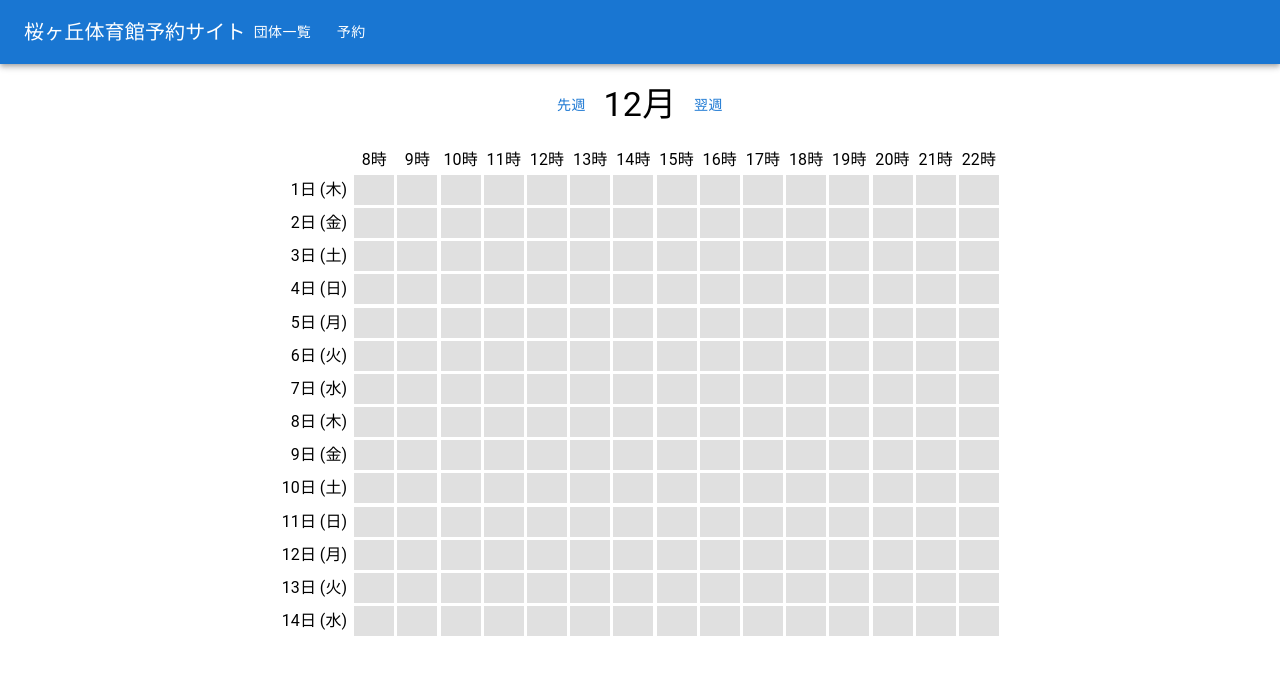
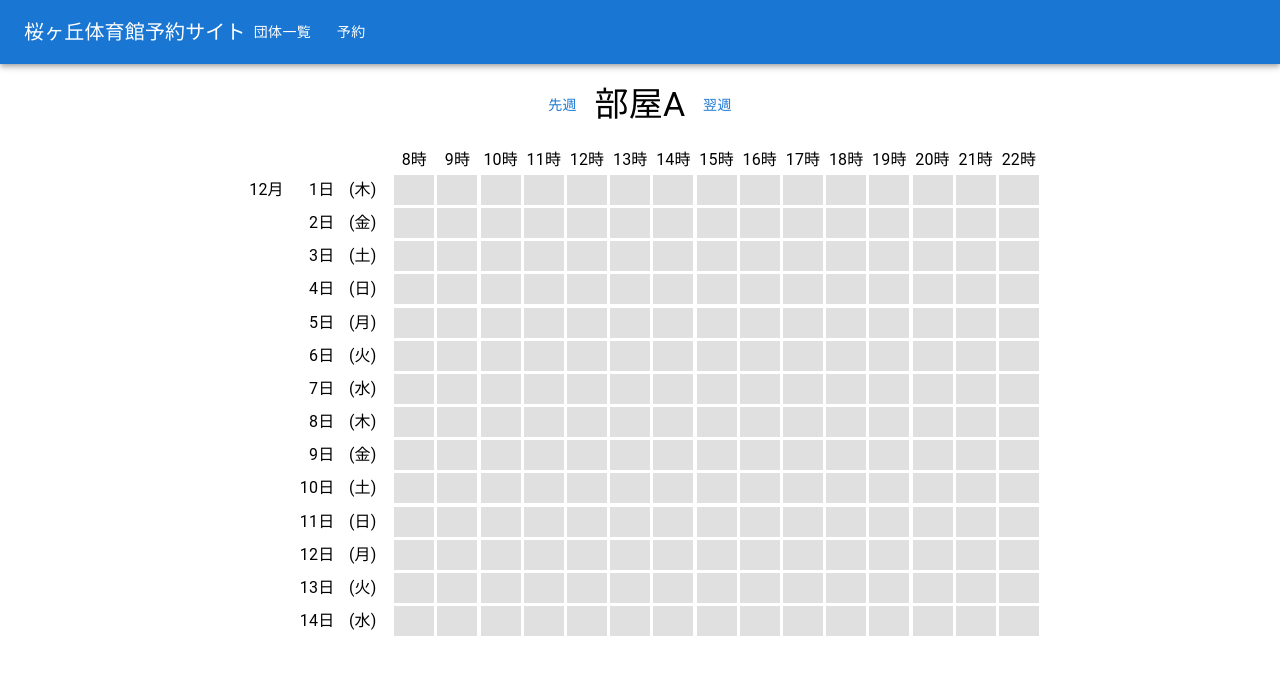
Before and after one commit to MiyoKouseki/sakuragaoka-yoyaku, a React (Create React App) app: page /yoyaku in a window 1280 px wide. Shown: the top 674 px of the page. Built offline with nearby package versions, Linux system fonts and the light colour scheme; no server answers.

Commit message:
feat: 月は連動して表示するようにした。

```diff
--- a/src/SimpleCalendar.tsx
+++ b/src/SimpleCalendar.tsx
@@ -1,11 +1,9 @@
 import React, { useState } from 'react';
 import { Box, Typography } from '@mui/material';
 
-
 const weekDays = ['日', '月', '火', '水', '木', '金', '土'];
 
-const getWeekDay = (day: number) => {
-    const date = new Date(2022, 11, day); // 12月は0から始まるため11
+const getWeekDay = (date: Date) => {
     return weekDays[date.getDay()];
 };
 
@@ -18,24 +16,23 @@ const SimpleCalendar: React.FC<SimpleCalendarProps> = ({ startDay }) => {
 
     const rows = 14;
     const days = Array.from({ length: rows }, (_, i) => {
-        const day = new Date(startDay.getFullYear(), startDay.getMonth(), startDay.getDate() + i);
-        return day.getDate(); // 日付の部分だけを返す
+        return new Date(startDay.getFullYear(), startDay.getMonth(), startDay.getDate() + i);
     });
     const hours = Array.from({ length: 15 }, (_, i) => 8 + i); // 8時から22時まで
 
-    const handleCellClick = (day: number, hour: number) => {
-        const key = `${day}-${hour}`;
+    const handleCellClick = (day: Date, hour: number) => {
+        const key = `${day.getDate()}-${hour}`;
         setSelectedCells(prev => ({ ...prev, [key]: !prev[key] }));
     };
 
-    const isCellSelected = (day: number, hour: number) => {
-        return selectedCells[`${day}-${hour}`];
+    const isCellSelected = (day: Date, hour: number) => {
+        return selectedCells[`${day.getDate()}-${hour}`];
     };
 
     return (
         <Box display="flex" flexDirection="column" maxWidth={1600}>
             <Box display="flex">
-                <Box width={70} m={0.2} /> {/* 左側の日付のためのスペース */}
+                <Box width={150} m={0.2} /> {/* 左側の日付のためのスペース */}
                 {hours.map(hour => (
                     <Box key={hour} width={40} m={0.2} display="flex" justifyContent="center" alignItems="center">
                         <Typography>{hour}時</Typography>
@@ -43,14 +40,24 @@ const SimpleCalendar: React.FC<SimpleCalendarProps> = ({ startDay }) => {
                 ))}
             </Box>
             {days.map(day => (
-                <Box key={day} display="flex">
-                    <Box width={70} m={0.2} display="flex" justifyContent="space-between" alignItems="center">
-                        <Typography style={{ textAlign: 'right', width: '50%' }}>{`${day}日`}</Typography>
-                        <Typography style={{ textAlign: 'center', width: '50%' }}>{`(${getWeekDay(day)})`}</Typography>
+                <Box key={day.getDate()} display="flex">
+                    <Box
+                        key={day.getDate()}
+                        display="flex"
+                        width={150}
+                        m={0.2}
+                        justifyContent="flex-start"
+                        alignItems="center"
+                    >
+                        <Typography style={{ marginRight: '8px', width: '30%', textAlign: 'right' }}>
+                            {day.getDate() === 1 || day === days[0] ? `${day.getMonth() + 1}月` : ''}
+                        </Typography>
+                        <Typography style={{ width: '30%', textAlign: 'right' }}>{`${day.getDate()}日`}</Typography>
+                        <Typography style={{ width: '40%', textAlign: 'center' }}>{`(${getWeekDay(day)})`}</Typography>
                     </Box>
                     {hours.map(hour => (
                         <Box
-                            key={`${day}-${hour}`}
+                            key={`${day.getDate()}-${hour}`}
                             width={40}
                             height={30}
                             bgcolor={isCellSelected(day, hour) ? 'lightgreen' : 'grey.300'}
--- a/src/Yoyaku.tsx
+++ b/src/Yoyaku.tsx
@@ -17,7 +17,7 @@ const Yoyaku: React.FC = () => {
     <Box display="flex" flexDirection="column" alignItems="center" justifyContent="center">
       <Box display="flex" alignItems="center">
         <Button onClick={handleLastWeek}>先週</Button>
-        <Typography variant="h4" style={{ margin: '20px 0' }}>12月</Typography>
+        <Typography variant="h4" style={{ margin: '20px 0' }}>部屋A</Typography>
         <Button onClick={handleNextWeek}>翌週</Button>
       </Box>
       <SimpleCalendar startDay={weekStart} />
```
